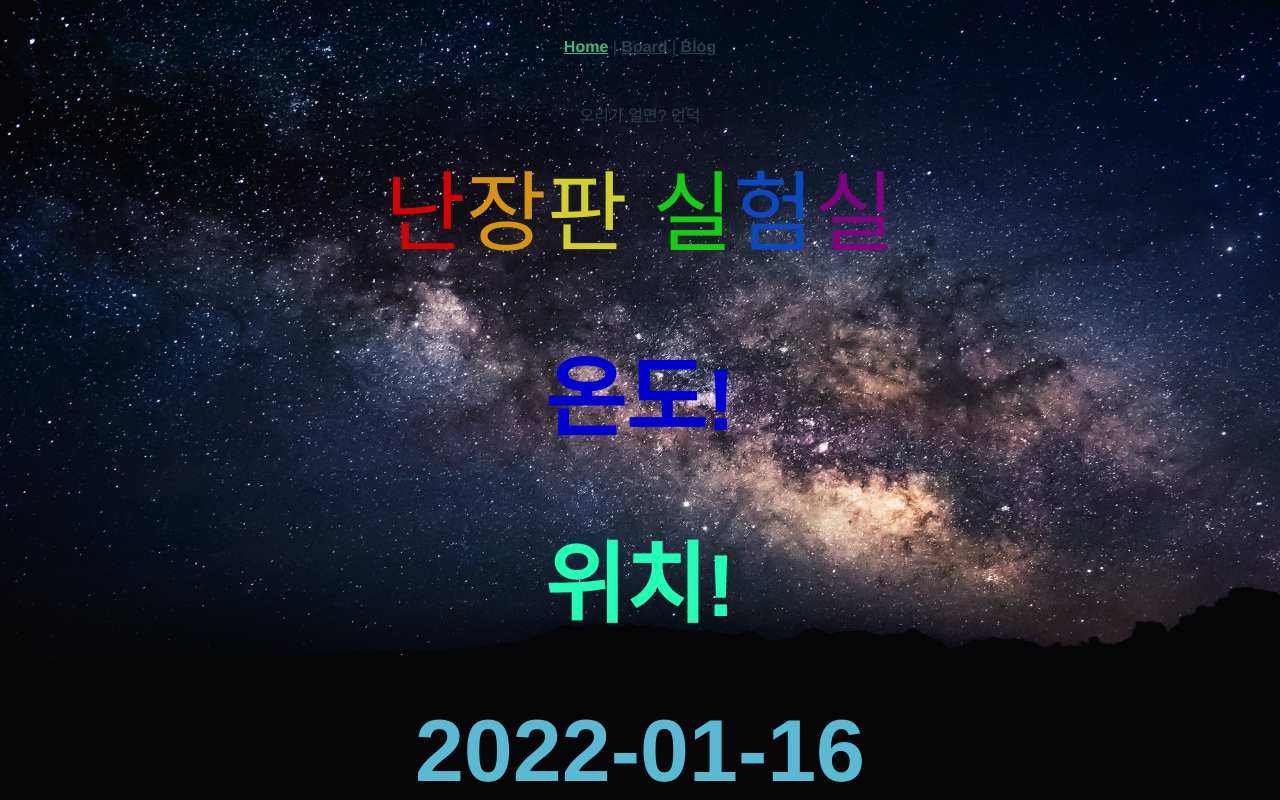
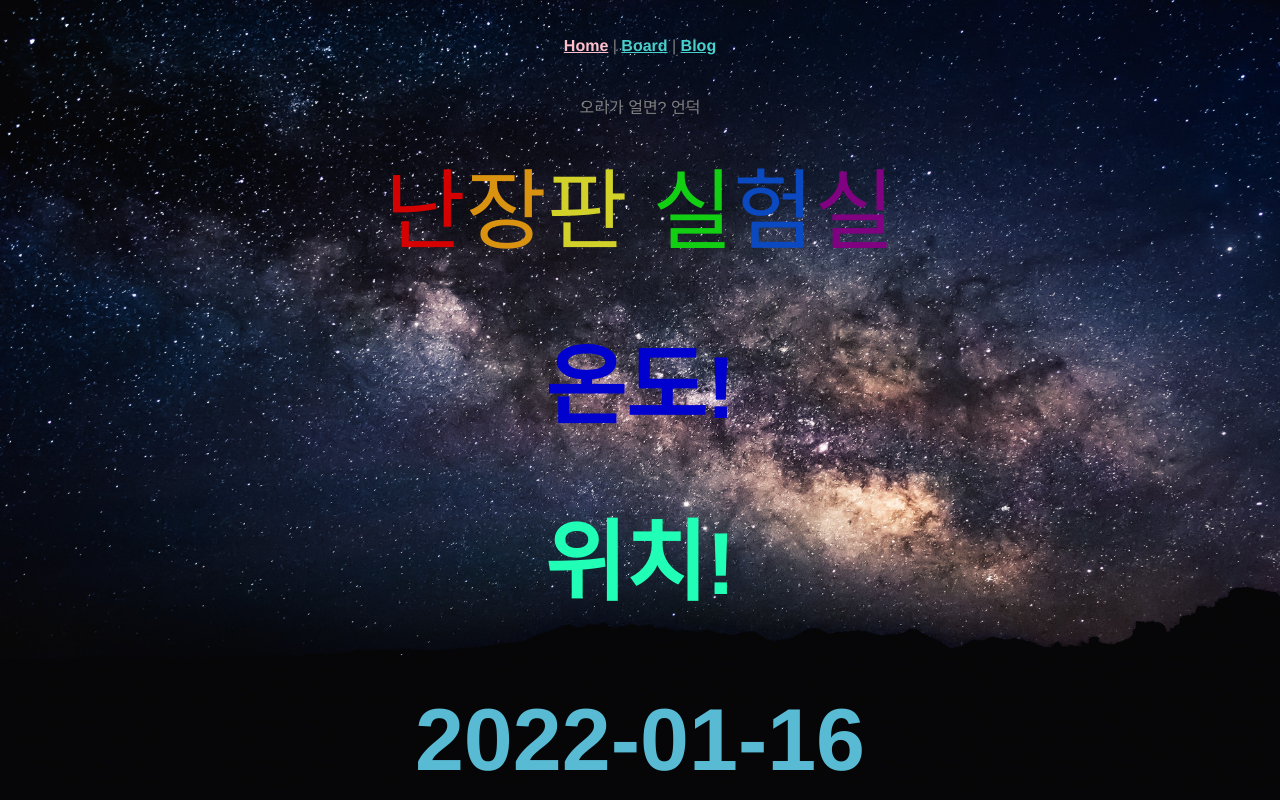
Before and after one commit to firstquarter-J/Laboratory, a Vue app: page / in a window 1280 px wide. Shown: the top 800 px of the page. Built offline with nearby package versions, Linux system fonts and the light colour scheme; no server answers.

Commit message:
[feat] Vuetify init

```diff
--- a/package.json
+++ b/package.json
@@ -11,6 +11,7 @@
     "core-js": "^3.6.5",
     "vue": "^2.6.11",
     "vue-router": "^3.2.0",
+    "vuetify": "^2.6.3",
     "vuex": "^3.4.0"
   },
   "devDependencies": {
--- a/src/App.vue
+++ b/src/App.vue
@@ -67,12 +67,16 @@ Y88b  d88P Y88..88P Y88b 888 Y8b.     888 d88P 888     888 Y88b.    888 "88b
 </script>
 
 <style>
+body {
+  /* background-image: url(/assets/cosmic.jpg); */
+  line-height: 2;
+}
 #app {
   font-family: Avenir, Helvetica, Arial, sans-serif;
   -webkit-font-smoothing: antialiased;
   -moz-osx-font-smoothing: grayscale;
   text-align: center;
-  color: #2c3e50;
+  color: gray;
 }
 
 #nav {
@@ -81,10 +85,10 @@ Y88b  d88P Y88..88P Y88b 888 Y8b.     888 d88P 888     888 Y88b.    888 "88b
 
 #nav a {
   font-weight: bold;
-  color: #2c3e50;
+  color: mediumturquoise;
 }
 
 #nav a.router-link-exact-active {
-  color: #42b983;
+  color: pink;
 }
 </style>
--- a/src/main.ts
+++ b/src/main.ts
@@ -2,11 +2,18 @@ import Vue from 'vue'
 import App from './App.vue'
 import router from './router'
 import store from './store'
+
+// Vuetify
+import Vuetify from 'vuetify'
+import 'vuetify/dist/vuetify.min.css'
+
+Vue.use(Vuetify);
 
 Vue.config.productionTip = false
 
 new Vue({
   router,
   store,
+  vuetify: new Vuetify(),
   render: h => h(App)
 }).$mount('#app')
```
Also changed, not shown: 1 other file (tests, documents, lock files or other folders).
